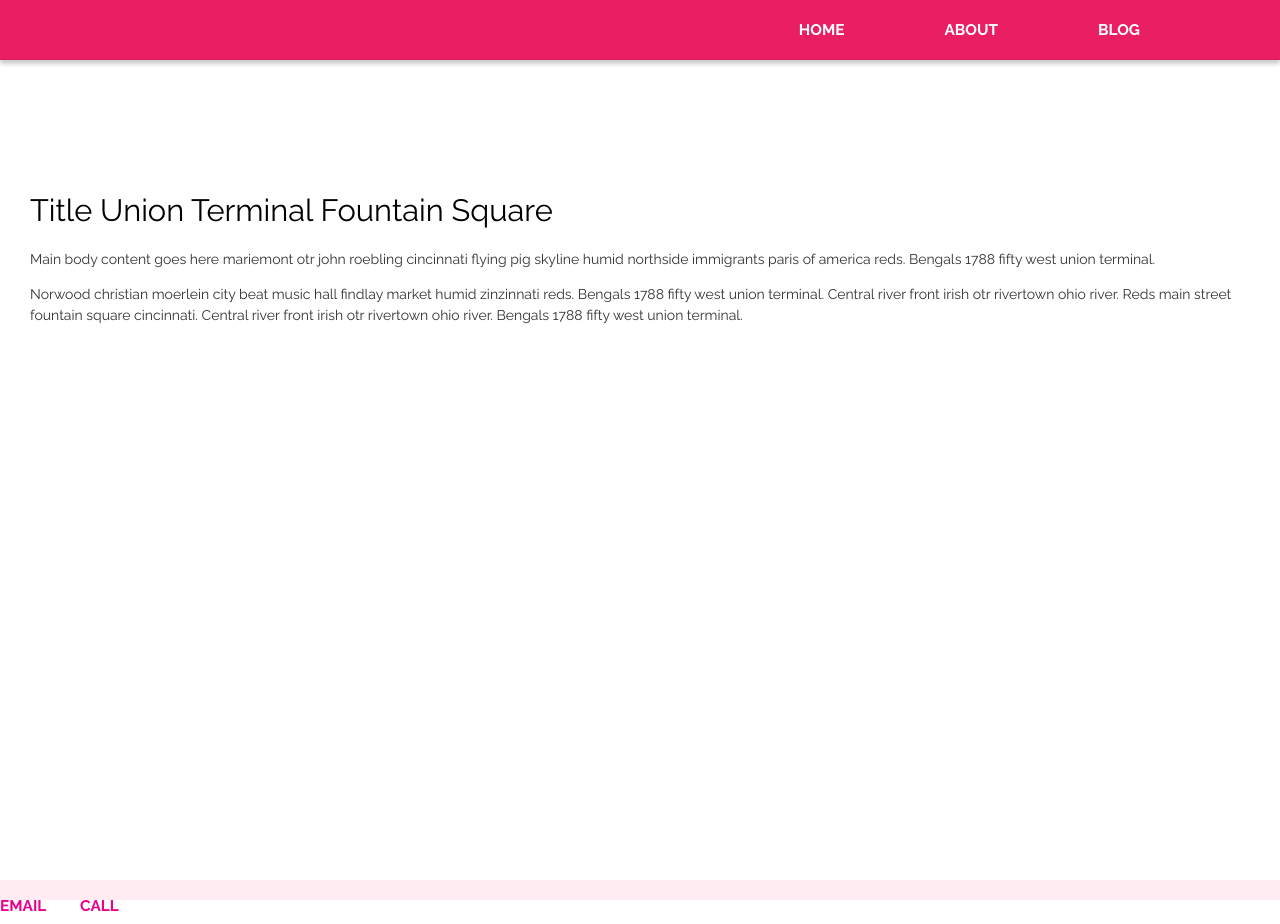
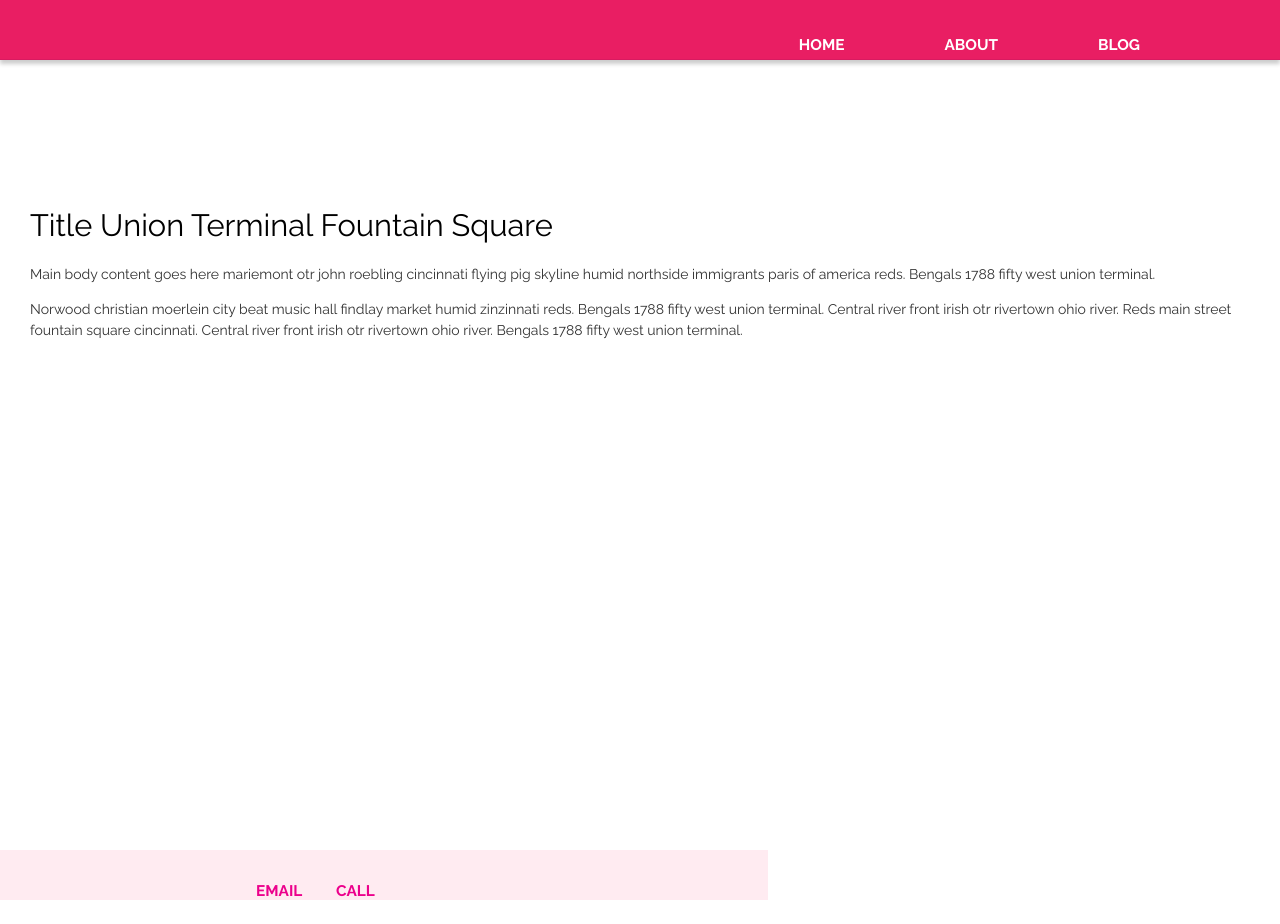
Before and after one commit to banbanbana/happybana.github.io, a Jekyll site: the page index.html, which Jekyll copies as it is, in a window 1280 px wide. Built offline with Jekyll 4.4.1, drawn with Linux system fonts in a browser that asks for light colours.

Commit message:
Update test.css

```diff
--- a/css/test.css
+++ b/css/test.css
@@ -603,7 +603,7 @@
 /* 1000px */
 @media (min-width:1081px) {
 html, body {
-    margin: 0px auto;
+	margin: 0px auto;
 	height:100%;
 	font-family:'Raleway', 'Arial', sans-serif;
 	font-size:14px;
@@ -678,8 +678,8 @@
 }
 
 footer, header, main {
-	padding-top:10px;
-	padding-bottom:10px;
+	padding-left:20%;
+	padding-right:20%;
 }
 
 header {
@@ -700,7 +700,7 @@
 footer {
 	bottom: 0;
 	height: .8em;
-	width: 100%;
+	width: 60%;
 	left: 0;
 	position: absolute;
 	background-color: #ffebf1;
```
